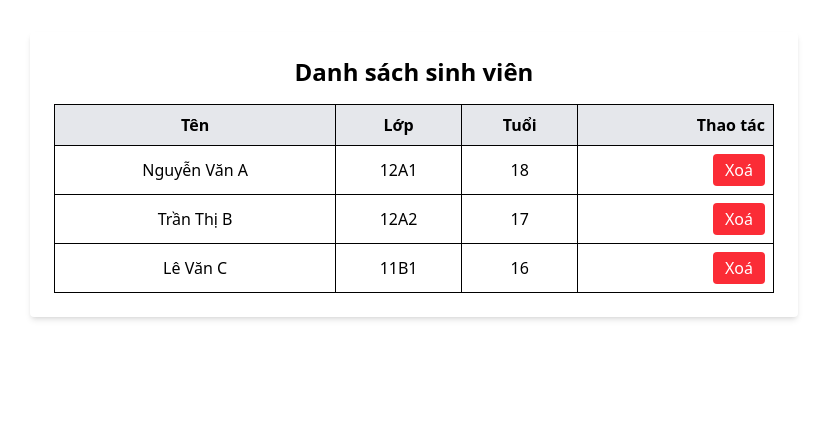
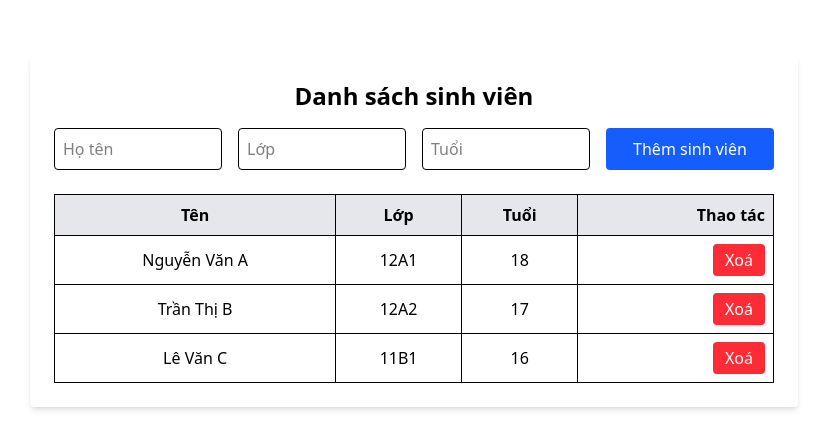
Before and after one commit to EricMai2112/react-kiemtra, a React (Vite) app: page / in a window 1280 px wide. Shown: the top 448 px of the page, without its empty margins (226-1053 px from the left). Built offline with nearby package versions, Linux system fonts and the light colour scheme.

Commit message:
feat: Them sinh vien moi

```diff
--- a/src/Components/SinhVien.jsx
+++ b/src/Components/SinhVien.jsx
@@ -1,5 +1,4 @@
-import React from 'react'
-import { useState } from "react"
+import React, { useState } from "react";
 
 export default function SinhVien() {
   const [students, setStudents] = useState([
@@ -8,13 +7,69 @@ export default function SinhVien() {
     { id: 3, name: "Lê Văn C", class: "11B1", age: 16 },
   ]);
 
+  const [name, setName] = useState("");
+  const [studentClass, setStudentClass] = useState("");
+  const [age, setAge] = useState("");
+
+  const handleAddStudent = () => {
+    if (name.trim() === "" || studentClass.trim() === "" || age.trim() === "") {
+      alert("Vui lòng nhập đầy đủ thông tin.");
+      return;
+    }
+
+    const newStudent = {
+      id: Date.now(),
+      name,
+      class: studentClass,
+      age: parseInt(age),
+    };
+
+    setStudents([...students, newStudent]);
+    setName("");
+    setStudentClass("");
+    setAge("");
+  };
+
   const handleDelete = (id) => {
     setStudents(students.filter((s) => s.id !== id));
   };
 
   return (
-        <div className="bg-white rounded shadow-md p-6 max-w-3xl mx-auto">
+    <div className="bg-white rounded shadow-md p-6 max-w-3xl mx-auto mt-6">
       <h1 className="text-2xl font-bold mb-4 text-center">Danh sách sinh viên</h1>
+
+      {/* Form thêm sinh viên */}
+      <div className="grid grid-cols-1 md:grid-cols-4 gap-4 mb-6">
+        <input
+          type="text"
+          placeholder="Họ tên"
+          className="border p-2 rounded"
+          value={name}
+          onChange={(e) => setName(e.target.value)}
+        />
+        <input
+          type="text"
+          placeholder="Lớp"
+          className="border p-2 rounded"
+          value={studentClass}
+          onChange={(e) => setStudentClass(e.target.value)}
+        />
+        <input
+          type="number"
+          placeholder="Tuổi"
+          className="border p-2 rounded"
+          value={age}
+          onChange={(e) => setAge(e.target.value)}
+        />
+        <button
+          onClick={handleAddStudent}
+          className="bg-blue-600 text-white px-3 py-2 rounded hover:bg-blue-700"
+        >
+          Thêm sinh viên
+        </button>
+      </div>
+
+      {/* Bảng danh sách */}
       {students.length > 0 ? (
         <table className="w-full table-auto border border-gray-300">
           <thead className="bg-gray-200">
```
Also changed, not shown: MinhChung/Cau2.png, MinhChung/Cau3.png (added). Lines whose indentation alone changed are shown as unchanged.
